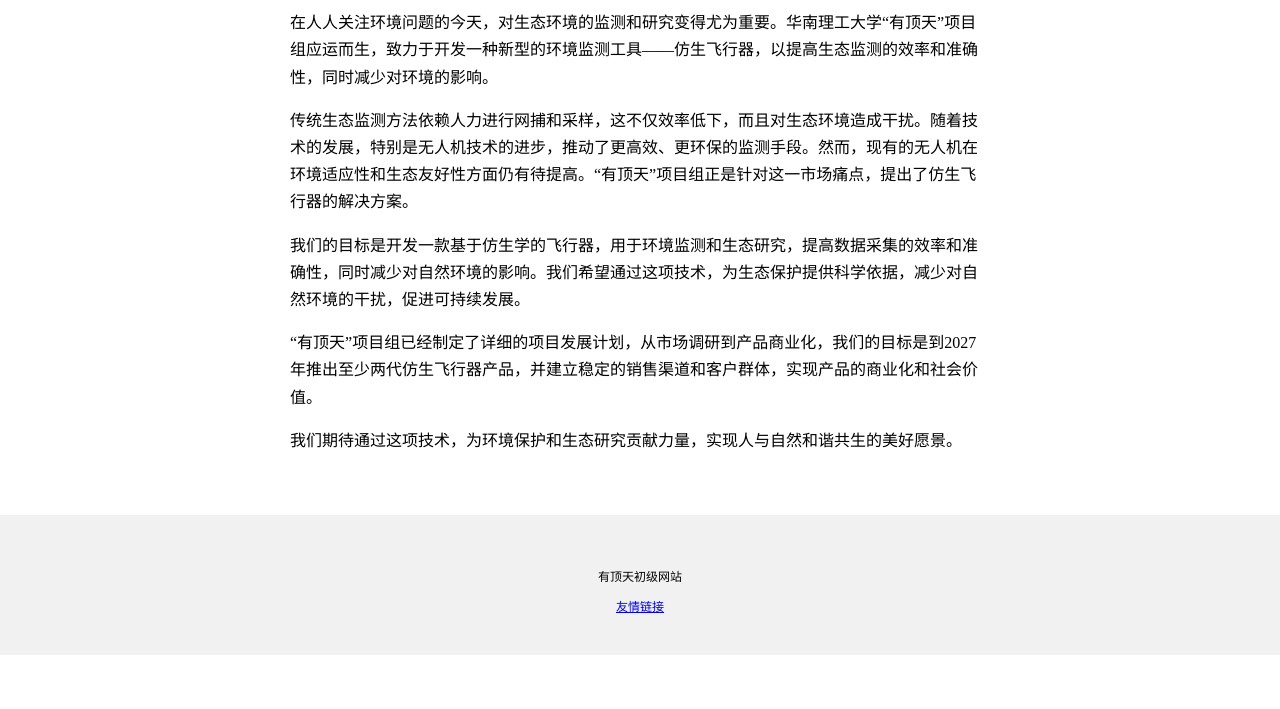
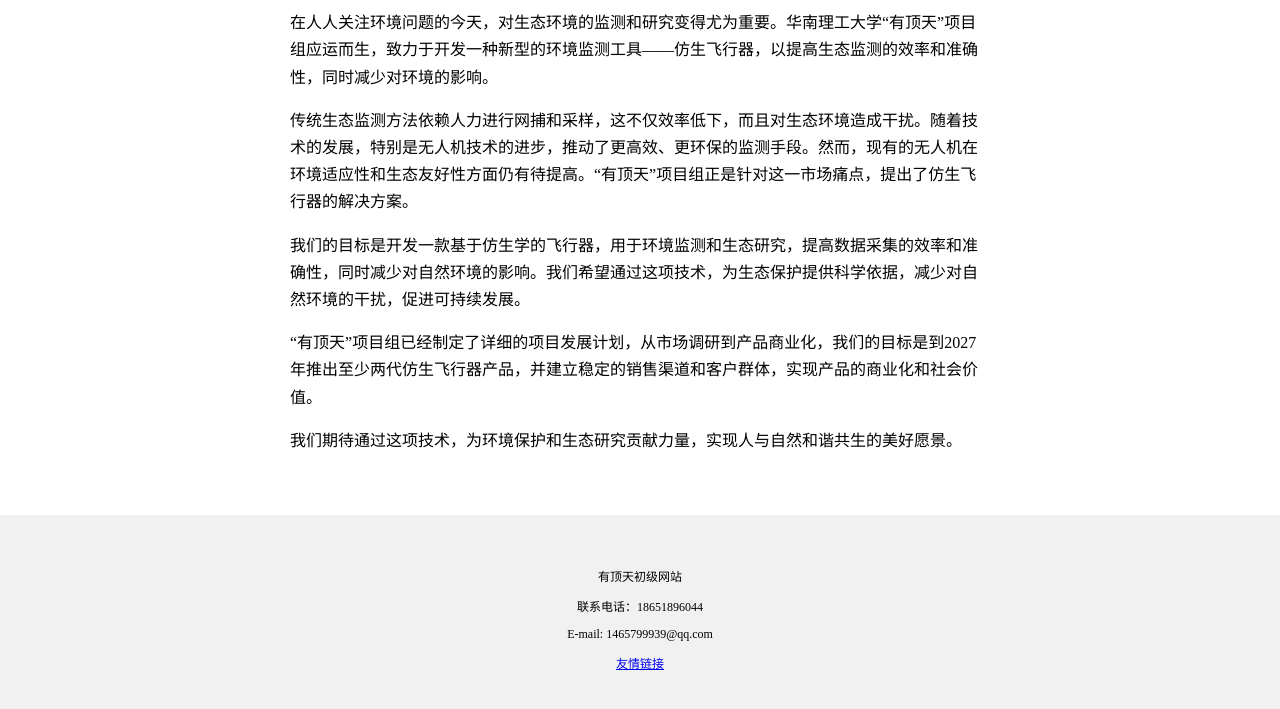
Before and after one commit to Zenith-Pro16/ZenithProject, a plain HTML site: page index.html in a window 1280 px wide. Shown: the part 277-986 px from the top of the page. Before the commit the page ends 932 px from the top, so only its background shows below. Drawn offline with Linux system fonts and the light colour scheme.

Commit message:
Update index.html

```diff
--- a/index.html
+++ b/index.html
@@ -37,6 +37,8 @@
 			font-size: 12px;
 		">
 			<p>有顶天初级网站</p>
+			<p>联系电话：18651896044</p>
+			<p>E-mail: 1465799939@qq.com</p>
 			<a href="https://www.bilibili.com/video/BV1xx411c79H/?spm_id_from=333.337.search-card.all.click&vd_source=508cad270121eff54524af1b097271e6">友情链接</a>
 		</div>
 	</body>
```
